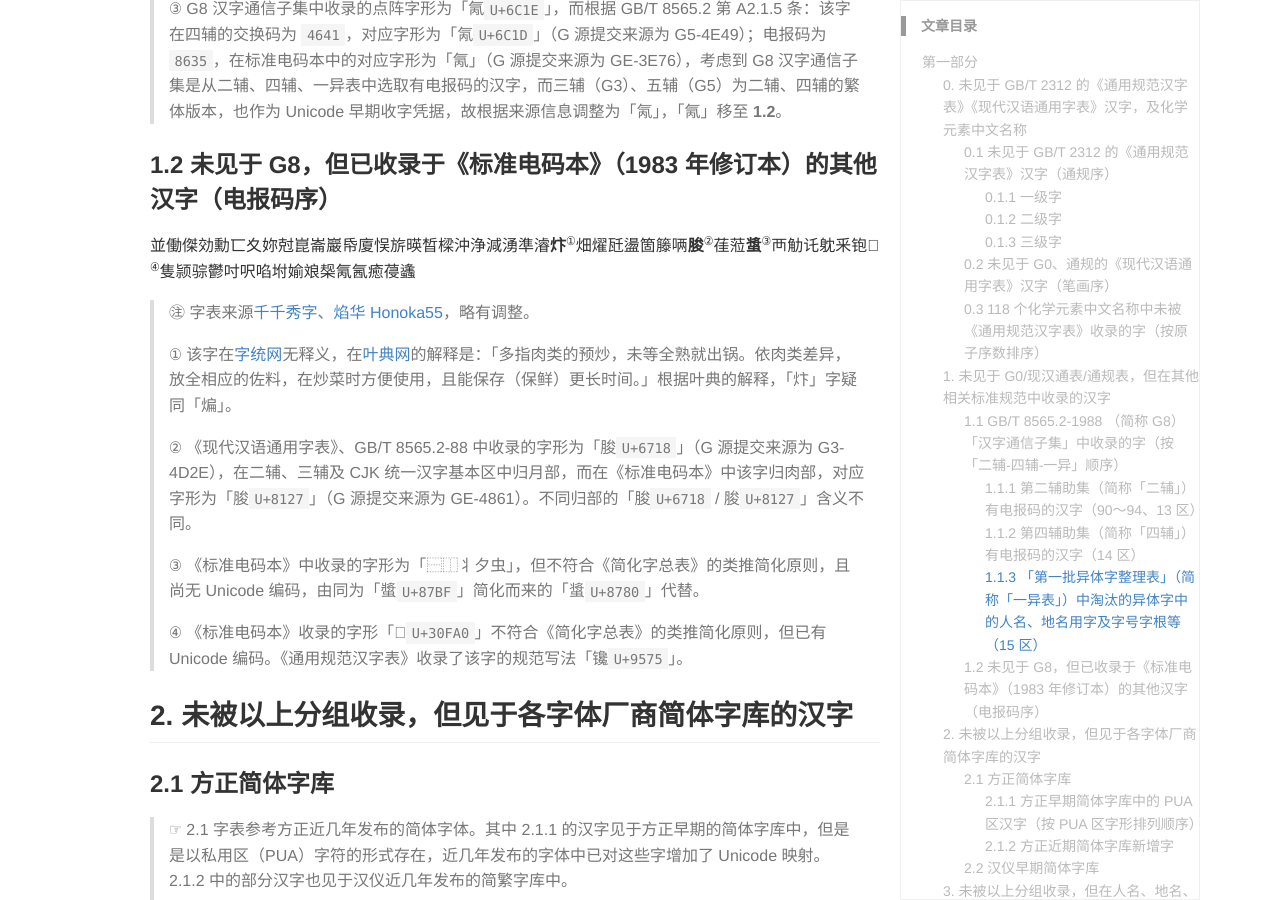
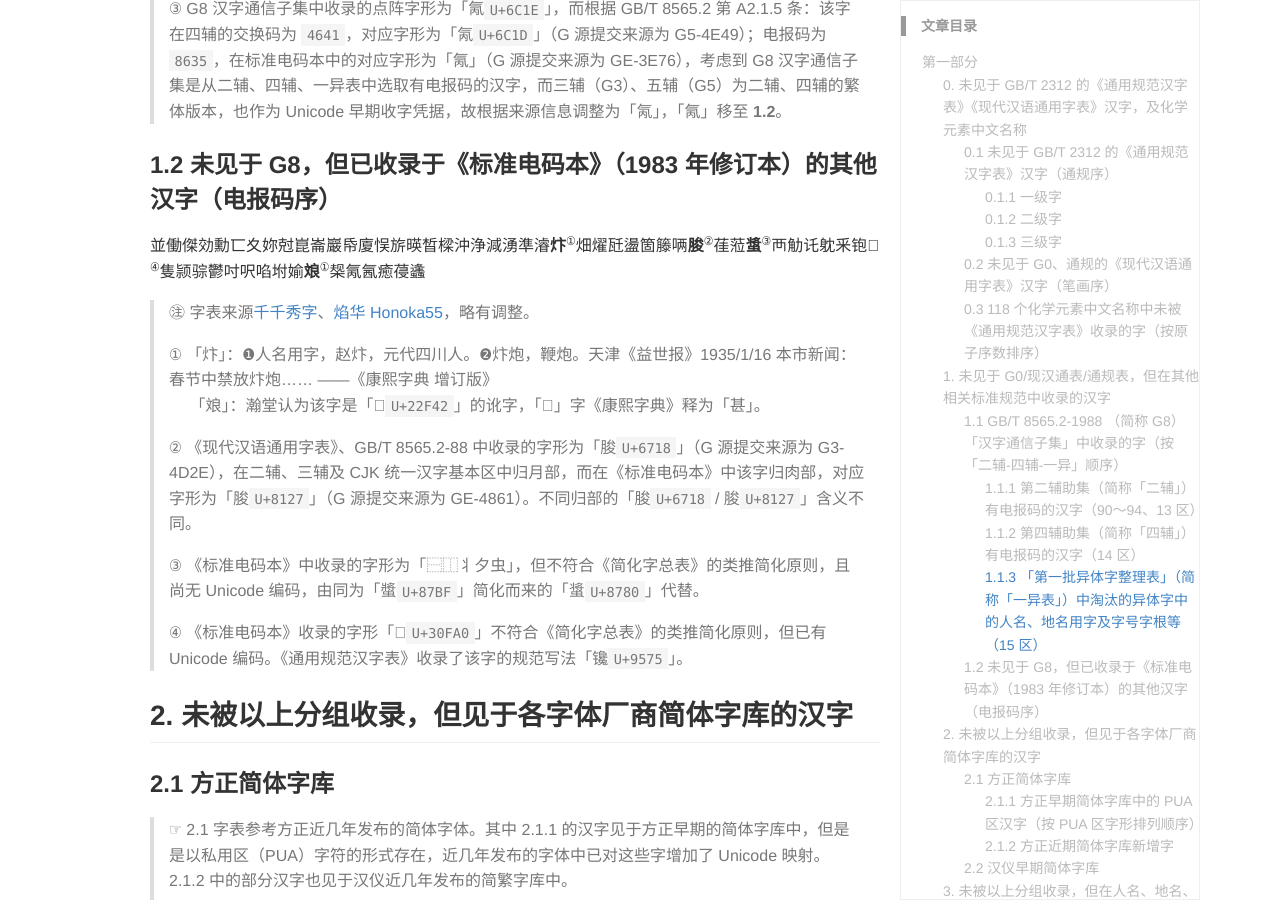
Before and after one commit to lxgw/lxgw.github.io, a Jekyll site: the page built from _posts/2022-10-25-ext-characters-preliminary.md, in a window 1280 px wide and 900 px high, scrolled down 3410 px. Built offline with Jekyll 4.4.1, drawn with Linux system fonts in a browser that asks for light colours; some web fonts are replaced; comment, search, counter and statistics services are not loaded; a style sheet for code colours, icons or effects is not loaded; some of the changed text lies outside the part shown.

Commit message:
Update 2022-10-25-ext-characters-preliminary.md

```diff
--- a/_posts/2022-10-25-ext-characters-preliminary.md
+++ b/_posts/2022-10-25-ext-characters-preliminary.md
@@ -80,11 +80,12 @@ keywords: 表外字, 生僻字, 外字
 
 ### 1.2 未见于 G8，但已收录于《标准电码本》（1983 年修订本）的其他汉字（电报码序）
 
-並働傑効勳匸夊妳尅崑崙巖帋廈悮旂暎晳樑沖浄減湧準濬**炞**<sup>①</sup>畑燿瓩盪箇籐唡**脧**<sup>②</sup>龿蒞**螀**<sup>③</sup>襾觔讬躭釆铇**𰾠**<sup>④</sup>隻颕骔鬱吋呎啗坿媮斏椝氞氥癒葠蠭
+並働傑効勳匸夊妳尅崑崙巖帋廈悮旂暎晳樑沖浄減湧準濬**炞**<sup>①</sup>畑燿瓩盪箇籐唡**脧**<sup>②</sup>龿蒞**螀**<sup>③</sup>襾觔讬躭釆铇**𰾠**<sup>④</sup>隻颕骔鬱吋呎啗坿媮**斏**<sup>①</sup>椝氞氥癒葠蠭
 
 > ㊟ 字表来源[千千秀字](https://www.qqxiuzi.cn/bianma/dianbao.html)、[焰华 Honoka55](https://honoka55.github.io/p/dianma-ben/)，略有调整。
 >
-> ① 该字在[字统网](https://zi.tools/zi/%E7%82%9E)无释义，在[叶典网](http://yedict.com/zscontent.asp?uni=709E)的解释是：「多指肉类的预炒，未等全熟就出锅。依肉类差异，放全相应的佐料，在炒菜时方便使用，且能保存（保鲜）更长时间。」根据叶典的解释，「炞」字疑同「煸」。
+> ① 「炞」：❶人名用字，赵炞，元代四川人。❷炞炮，鞭炮。天津《益世报》1935/1/16 本市新闻：春节中禁放炞炮…… ——《康熙字典 增订版》
+> 　 「斏」：瀚堂认为该字是「𢽂`U+22F42`」的讹字，「𢽂」字《康熙字典》释为「甚」。
 >
 > ② 《现代汉语通用字表》、GB/T 8565.2-88 中收录的字形为「朘`U+6718`」（G 源提交来源为 G3-4D2E），在二辅、三辅及 CJK 统一汉字基本区中归月部，而在《标准电码本》中该字归肉部，对应字形为「脧`U+8127`」（G 源提交来源为 GE-4861）。不同归部的「朘`U+6718` / 脧`U+8127`」含义不同。
 >
```
Also changed, not shown: other parts of _posts/2022-10-25-ext-characters-preliminary.md (+1 -1 lines).
